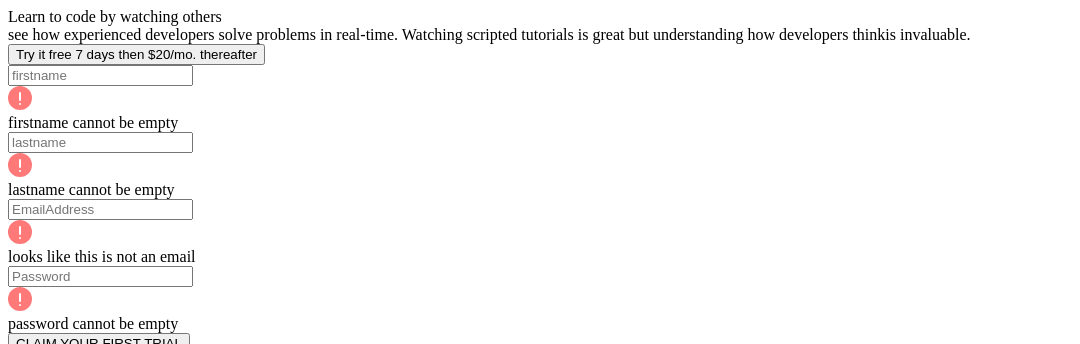
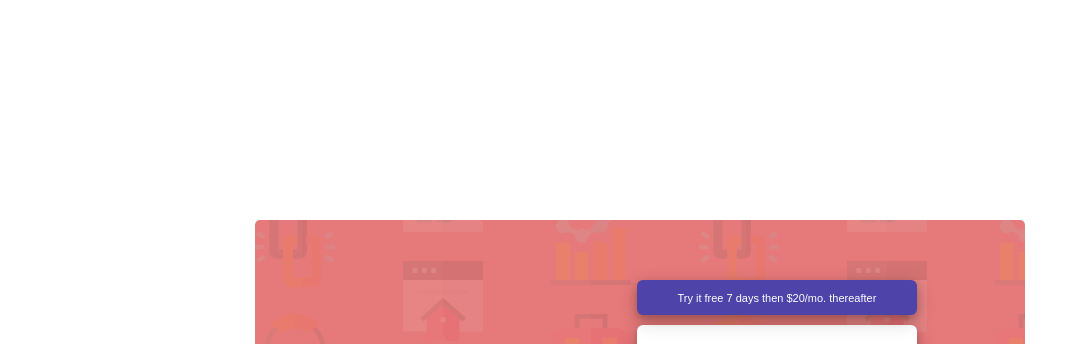
Before and after one commit to Srivarshan-T/form, a plain HTML site: page index.html in a window 1280 px wide. Shown: the top 344 px of the page, without its empty margins (0-1080 px from the left). Drawn offline with Linux system fonts and the light colour scheme; files whose address does not match are found by name.

Commit message:
Update index.html

```diff
--- a/index.html
+++ b/index.html
@@ -4,7 +4,7 @@
     <meta charset="UTF-8">
     <meta name="viewport" content="width=device-width, initial-scale=1.0">
     <title>FORM VERIFIER</title>
-    <link rel="stylesheet" href="/form verifier/formverifier.css"/>
+    <link rel="stylesheet" href="formverifier.css"/>
 
 </head>
 <body>
@@ -27,6 +27,6 @@
     </div>
     </div>
    </div>
-   <script src="/form verifier/formverifier.js"></script>
+   <script src="formverifier.js"></script>
 </body>
 </html>
```
